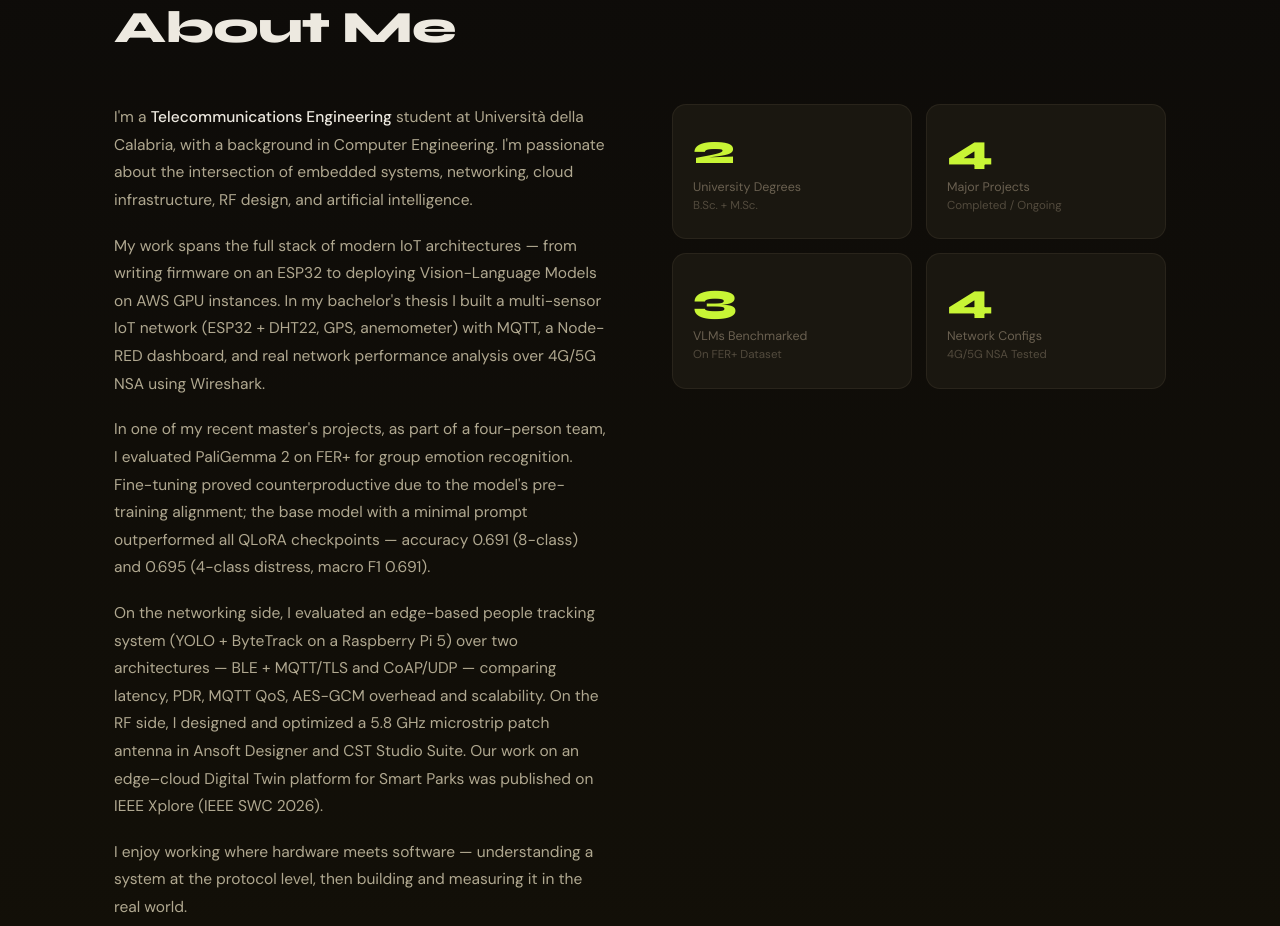
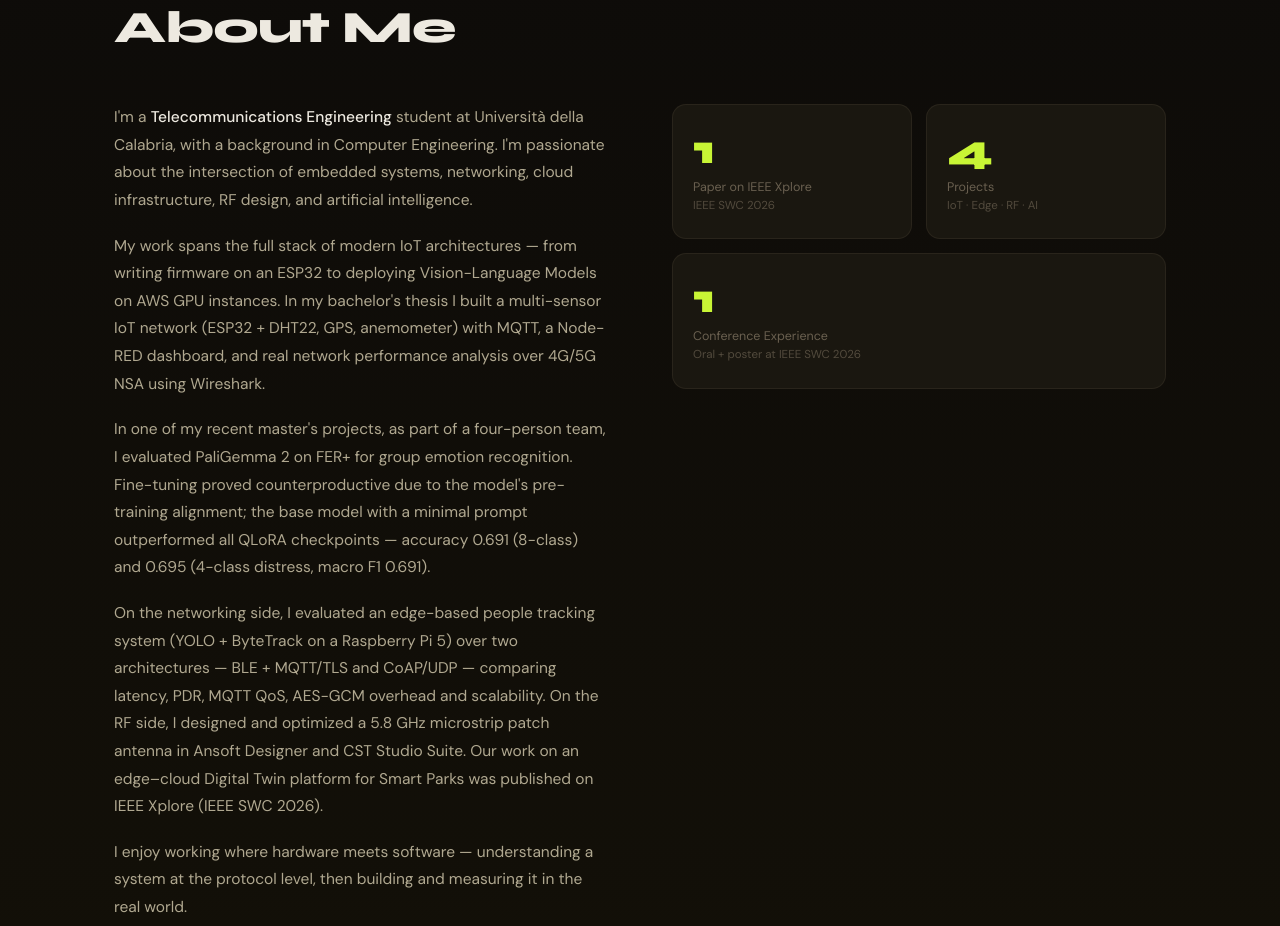
Before and after one commit to giugiu39/portfolio-telecom, a website: page index.html in a window 1280 px wide. Shown: the part 953-1879 px from the top of the page. Drawn offline with nearby package versions, Linux system fonts and the light colour scheme; a web font is replaced by a local one.

Commit message:
Updated something

```diff
--- a/index.html
+++ b/index.html
@@ -109,20 +109,16 @@
       </div>
       <div class="about-stats reveal">
         <div class="stat-card">
-          <span class="stat-number" data-count="2">0</span>
-          <span class="stat-label">University Degrees<small>B.Sc. + M.Sc.</small></span>
+          <span class="stat-number" data-count="1">0</span>
+          <span class="stat-label">Paper on IEEE Xplore<small>IEEE SWC 2026</small></span>
         </div>
         <div class="stat-card">
           <span class="stat-number" data-count="4">0</span>
-          <span class="stat-label">Major Projects<small>Completed / Ongoing</small></span>
+          <span class="stat-label">Projects<small>IoT · Edge · RF · AI</small></span>
         </div>
-        <div class="stat-card">
-          <span class="stat-number" data-count="3">0</span>
-          <span class="stat-label">VLMs Benchmarked<small>On FER+ Dataset</small></span>
-        </div>
-        <div class="stat-card">
-          <span class="stat-number" data-count="4">0</span>
-          <span class="stat-label">Network Configs<small>4G/5G NSA Tested</small></span>
+        <div class="stat-card" style="grid-column: 1 / -1;">
+          <span class="stat-number" data-count="1">0</span>
+          <span class="stat-label">Conference Experience<small>Oral + poster at IEEE SWC 2026</small></span>
         </div>
       </div>
     </div>
```
